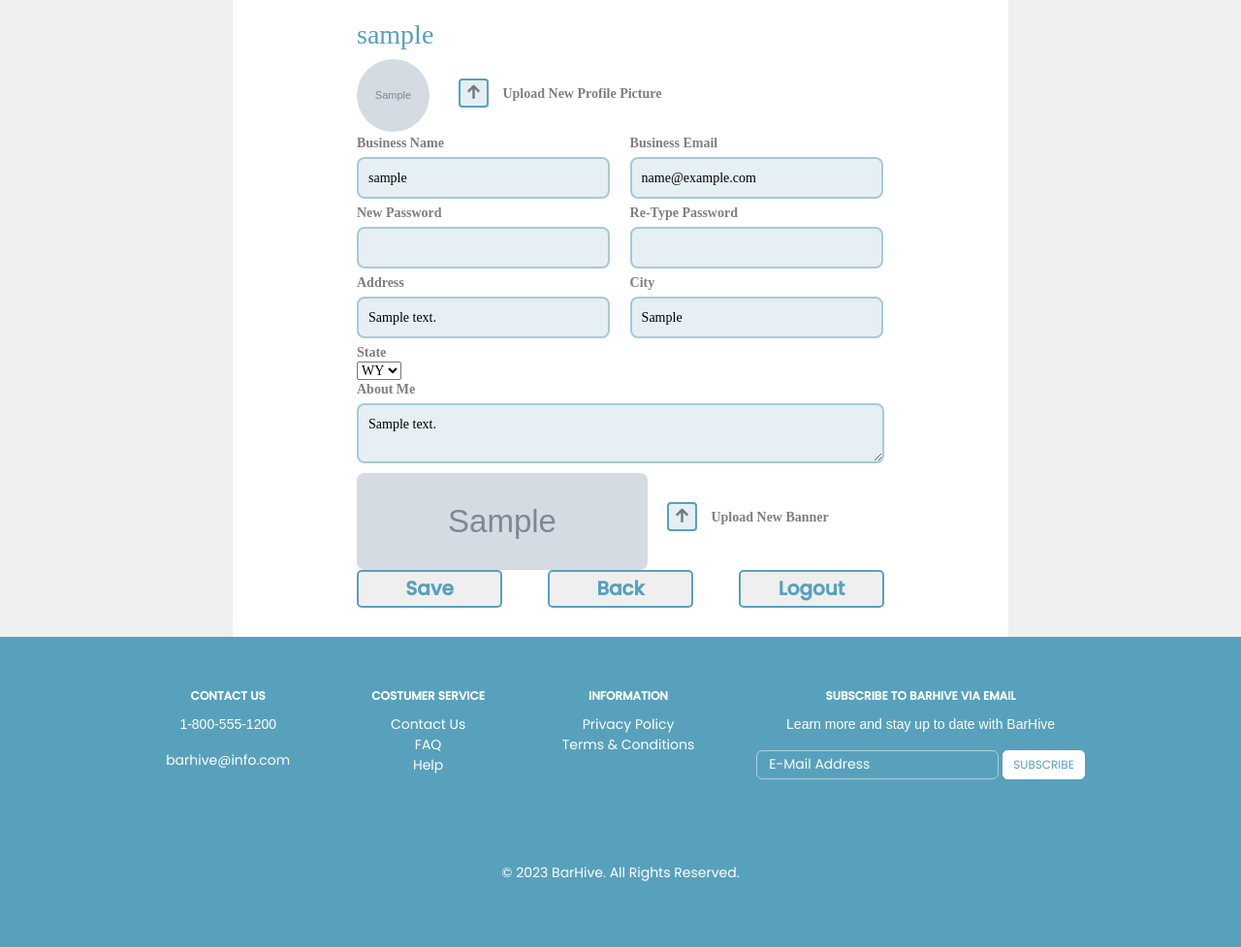
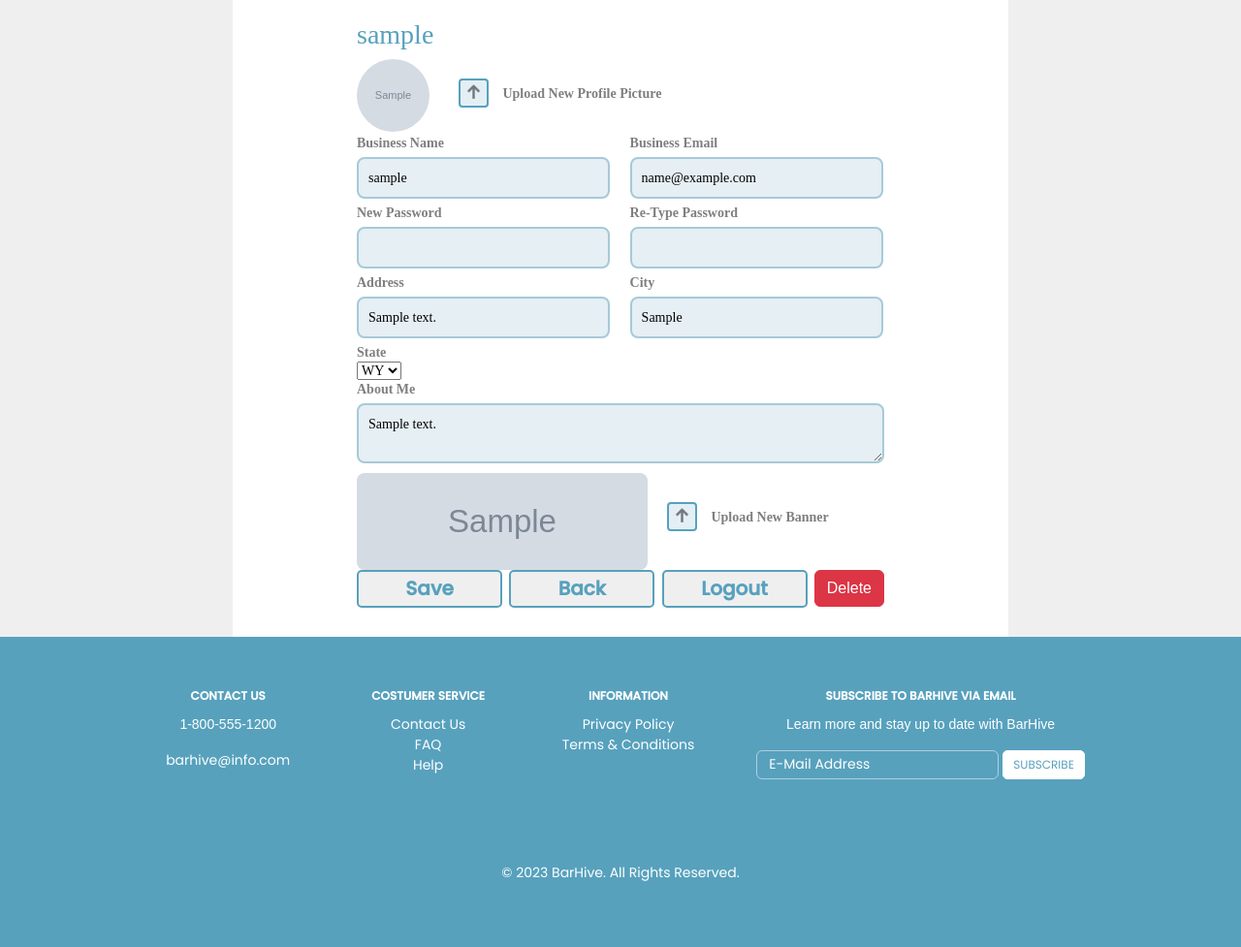
Before and after one commit to WormWaffles/Forum-Project, a Flask app: page /account/edit in a window 1280 px wide. Shown: the part 57-1034 px from the top of the page at 97% size. Run offline with Flask 3, Linux system fonts and the light colour scheme; the visitor is signed in with stand-in values (Sample User, id 1); tables that the repository leaves empty hold one stand-in row (values such as "Sample post"); grey boxes marked "Sample" are stand-in pictures; some libraries are stand-ins or nearby versions.

Commit message:
adding feature that deletes account - not %100 completed yet

```diff
--- a/app.py
+++ b/app.py
@@ -844,3 +844,18 @@ def googlelogin():
         #redirect to error page
         return redirect('/error')
 # ********** GOOGLE LOGIN **********
+
+# delete user
+@app.route('/delete/<int:id>')
+def delete(id):
+    #get record of user based on id and set to variable
+    # user_to_delete = users.query.get_or_404(id)
+    user_to_delete = users.delete_user(id)
+
+    #delete user from database
+    db.session.delete(user_to_delete)
+    #commit delete
+    db.session.commit()
+    #afterward, return to home page
+
+    return redirect('/')
--- a/database_schema.sql
+++ b/database_schema.sql
@@ -82,4 +82,4 @@ CREATE TABLE comment (
     likes INTEGER NOT NULL
 );
 -- post has poster_id which connects to user, business, or admin
--- rating has business_id which connects to user and post_id which connects to post and then to the author
+-- rating has business_id which connects to user and post_id which connects to post and then to the authorgit pu
--- a/templates/settings.html
+++ b/templates/settings.html
@@ -125,6 +125,12 @@
         <form action="/logout">
             <button class="button" id="logout" type="submit">Logout</button>
         </form>
+
+        <!-- Delete User -->
+        <form action="/delete/{{g.user.user_id}}" method="get">
+            <button type="submit" class="btn btn-danger" name="delete" value="delete">Delete</button>
+        </form>
+
     </div>
 </div>
 <script>
--- a/templates/settings_business.html
+++ b/templates/settings_business.html
@@ -182,6 +182,12 @@
         <form action="/logout">
             <button class="button" id="logout" type="submit">Logout</button>
         </form>
+
+        <!-- Delete User -->
+        <form action="/delete/{{g.user.user_id}}" method="get">
+            <button type="submit" class="btn btn-danger" name="delete" value="delete">Delete</button>
+        </form>
+
     </div>
 </div>
 <script>
```
